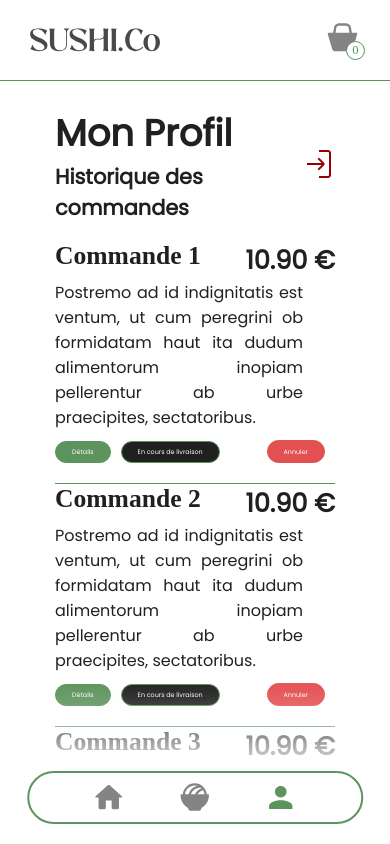
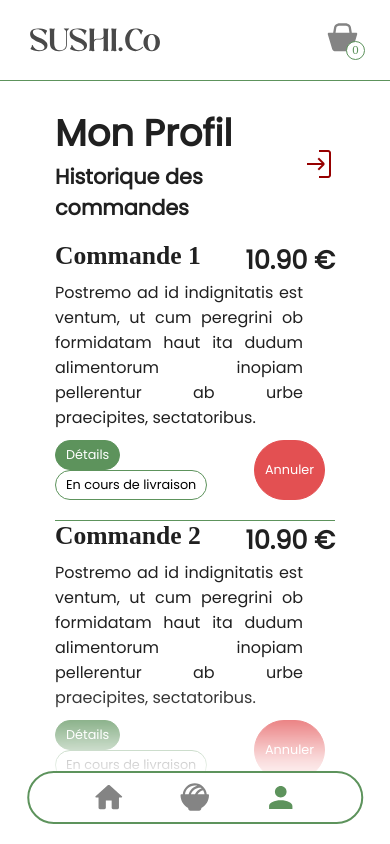
Before and after one commit to Raphi04/SAE_401, an Angular app: page /app-compte in a window 390 px wide. Built offline with nearby package versions, Linux system fonts and the light colour scheme; sample sign-in values are in the browser's storage; a web font is replaced by a local one.

Commit message:
Modification padding - Bouton

```diff
--- a/src/app/component/compte/compte.component.css
+++ b/src/app/component/compte/compte.component.css
@@ -74,7 +74,8 @@ h3{
 }
 .remove-button{
     border: 1px solid var(--green);
-    background-color: #202020;
+    background-color: white;
+    color: black !important;
     font-family: Poppins;
 }
 .annuler{
@@ -130,8 +131,8 @@ h3{
     .buttons button {
         margin-right: 10px;
         color: var(--white);
-        padding: 5px 2.5em;
-        font-size: 0.9rem;
+        padding: 5px 10px;
+        font-size: 1.2rem;
         border-radius: 30px;
         font-weight: 500;
     }
@@ -147,8 +148,8 @@ h3{
     .buttons button {
         margin-right: 10px;
         color: var(--white);
-        padding: 5px 2.5em;
-        font-size: 0.8rem;
+        padding: 5px 10px;
+        font-size: 1.1rem;
         border-radius: 30px;
         font-weight: 500;
     }
@@ -164,8 +165,8 @@ h3{
     .buttons button {
         margin-right: 10px;
         color: var(--white);
-        padding: 5px 2.5em;
-        font-size: 0.6rem;
+        padding: 5px 10px;
+        font-size: 1.0rem;
         border-radius: 30px;
         font-weight: 500;
     }
@@ -181,8 +182,8 @@ h3{
     .buttons button {
         margin-right: 10px;
         color: var(--white);
-        padding: 5px 2.5em;
-        font-size: 0.5rem;
+        padding: 5px 10px;
+        font-size: 0.8rem;
         border-radius: 30px;
         font-weight: 500;
     }
@@ -198,8 +199,8 @@ h3{
     .buttons button {
         margin-right: 10px;
         color: var(--white);
-        padding: 5px 2.5em;
-        font-size: 0.4rem;
+        padding: 5px 10px;
+        font-size: 0.8rem;
         border-radius: 30px;
         font-weight: 500;
     }
```
